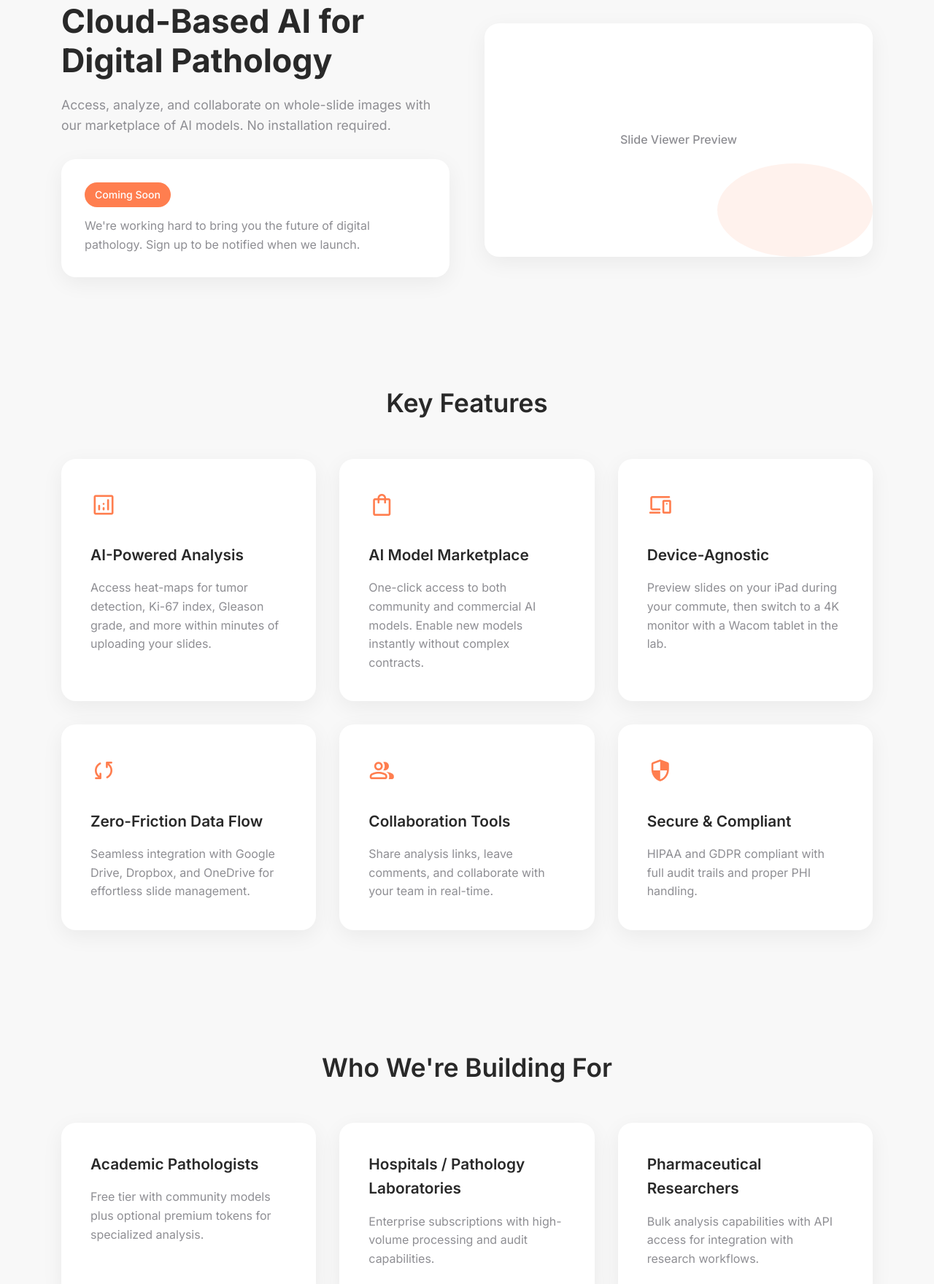
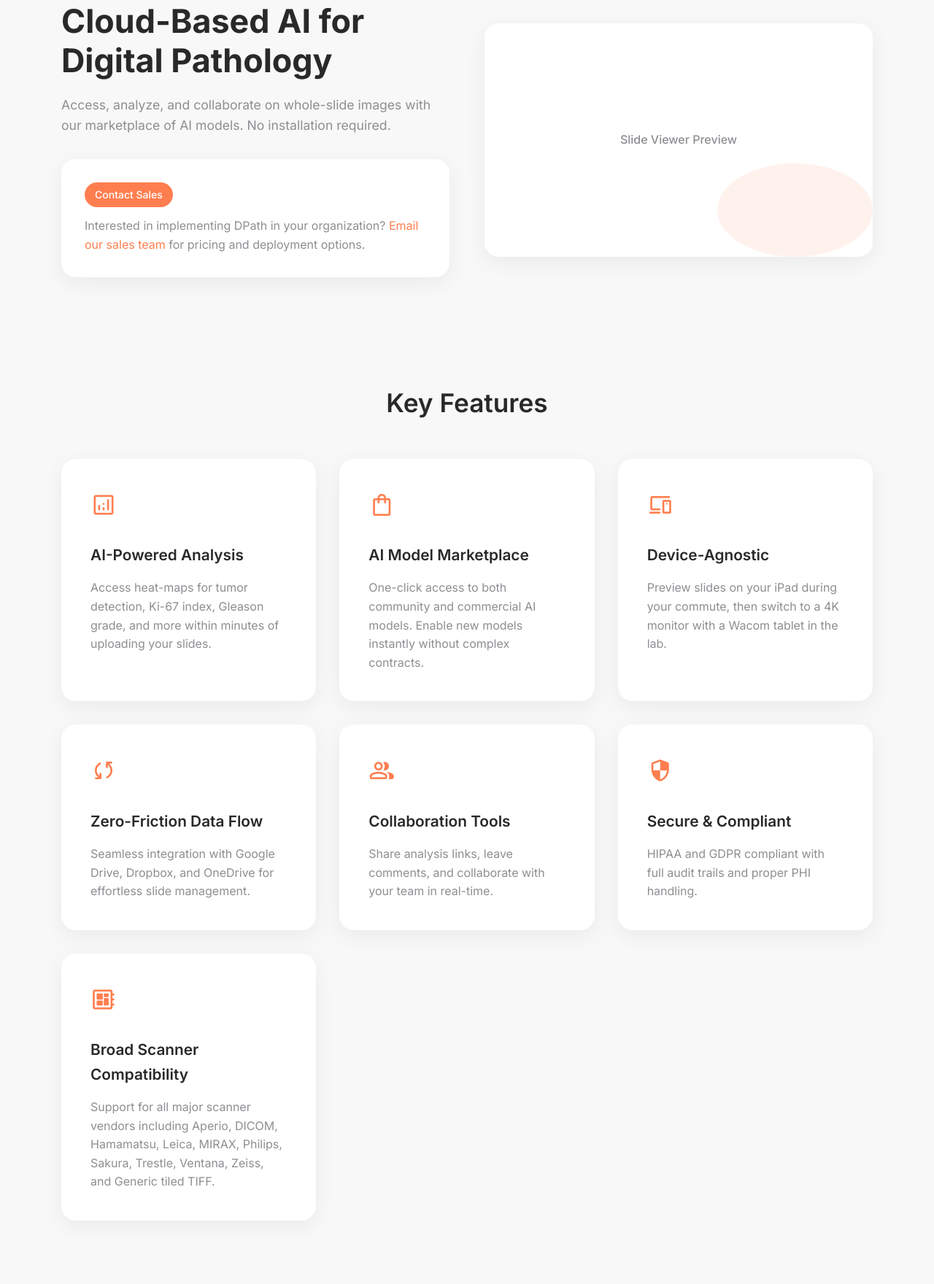
Before and after one commit to guopengwei/dpathweb, a plain HTML site: page index.html in a window 1280 px wide. Shown: the part 181-1941 px from the top of the page at 73% size. Drawn offline with nearby package versions, Linux system fonts and the light colour scheme.

Commit message:
Update index.html

```diff
--- a/index.html
+++ b/index.html
@@ -32,8 +32,8 @@
                 <h1>Cloud-Based AI for Digital Pathology</h1>
                 <p>Access, analyze, and collaborate on whole-slide images with our marketplace of AI models. No installation required.</p>
                 <div class="coming-soon">
-                    <span class="badge">Coming Soon</span>
-                    <p>We're working hard to bring you the future of digital pathology. Sign up to be notified when we launch.</p>
+                    <span class="badge">Contact Sales</span>
+                    <p>Interested in implementing DPath in your organization? <a href="mailto:sales@dpath.ai">Email our sales team</a> for pricing and deployment options.</p>
                 </div>
             </div>
             <div class="hero-image">
@@ -89,6 +89,13 @@
                     </div>
                     <h3>Secure & Compliant</h3>
                     <p>HIPAA and GDPR compliant with full audit trails and proper PHI handling.</p>
+                </div>
+                <div class="feature-card">
+                    <div class="feature-icon">
+                        <span class="material-symbols-rounded">developer_board</span>
+                    </div>
+                    <h3>Broad Scanner Compatibility</h3>
+                    <p>Support for all major scanner vendors including Aperio, DICOM, Hamamatsu, Leica, MIRAX, Philips, Sakura, Trestle, Ventana, Zeiss, and Generic tiled TIFF.</p>
                 </div>
             </div>
         </div>
```
